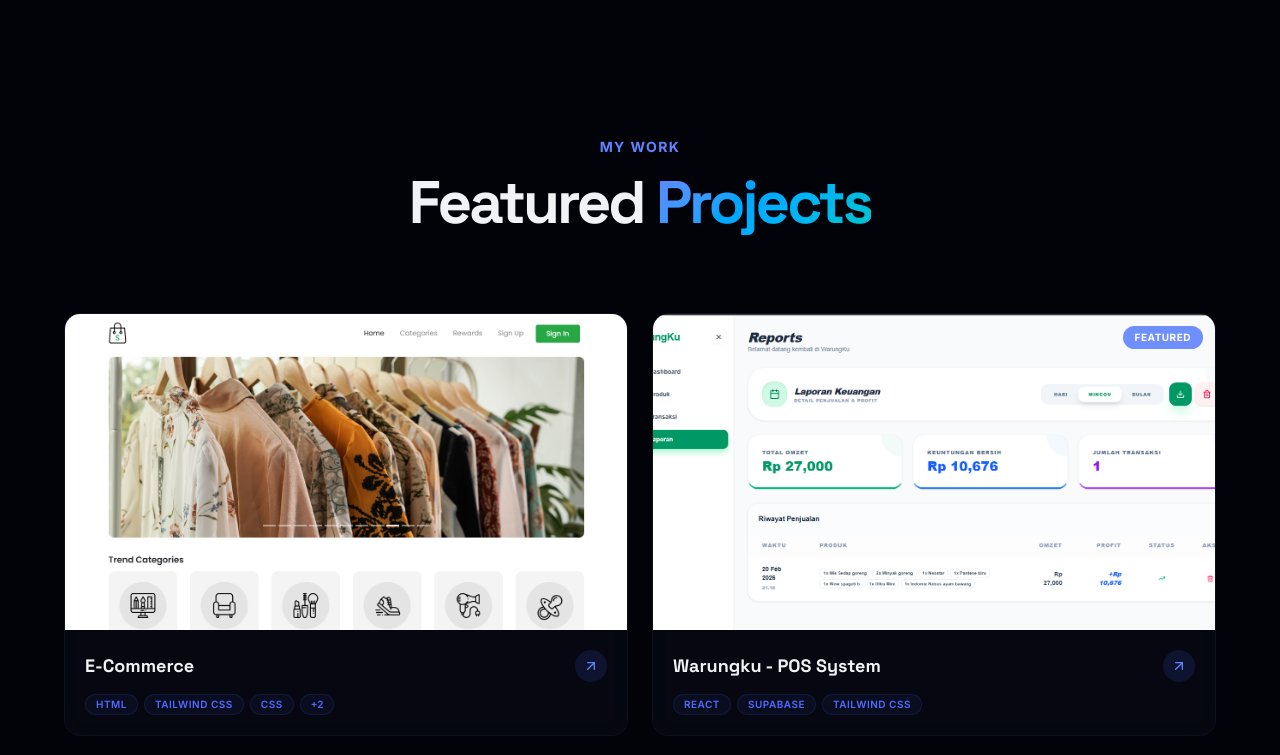
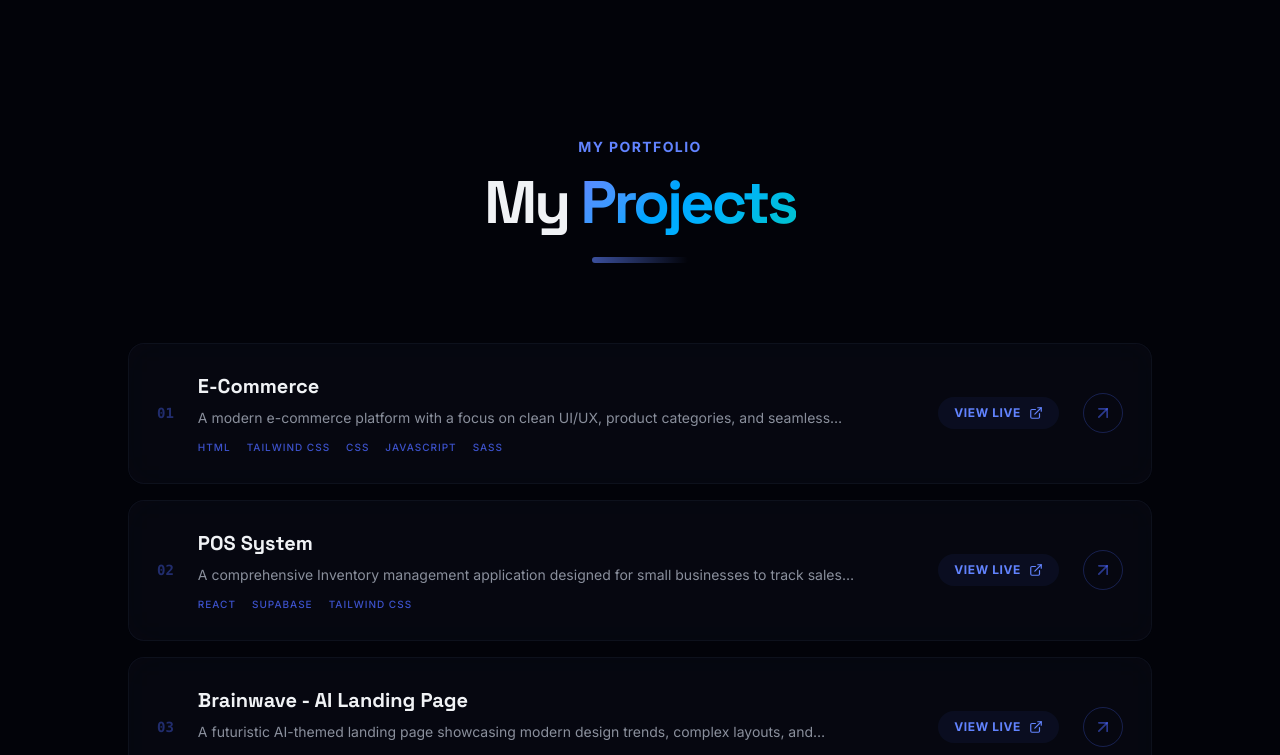
Before and after one commit to mraihanhatim04/Portfolio-FrontEnd, a React (Vite) app: page / in a window 1280 px wide. Shown: the part 4420-5175 px from the top of the page. Built offline with nearby package versions, Linux system fonts and the light colour scheme.

Commit message:
redesign project section

```diff
--- a/index.html
+++ b/index.html
@@ -4,7 +4,7 @@
     <meta charset="UTF-8" />
     <meta name="viewport" content="width=device-width, initial-scale=1.0" />
     <meta name="description" content="Muhammad Raihan Hatim - Front-End Developer Portfolio. Showcasing experience in React, TypeScript, and modern web development." />
-    <title>Raihan Hatim</title>
+    <title>MRaihanHatim</title>
   </head>
   <body>
     <div id="root"></div>
--- a/src/components/projects.tsx
+++ b/src/components/projects.tsx
@@ -1,7 +1,5 @@
 import { motion } from "framer-motion";
-import { Badge } from "@/components/ui/badge";
 import { ExternalLink, ArrowUpRight } from "lucide-react";
-import { Button } from "@/components/ui/button";
 import storeslicing from "@/assets/projects/storeslicing.png";
 import warungku from "@/assets/projects/warungku.png";
 import brainwave from "@/assets/projects/brainwave.png";
@@ -20,7 +18,7 @@ const projects = [
     featured: false,
   },
   {
-    title: "Warungku - POS System",
+    title: "POS System",
     description:
       "A comprehensive Inventory management application designed for small businesses to track sales and stock efficiently.",
     image: warungku,
@@ -46,6 +44,7 @@ const projects = [
     demo: "https://hoobank-six-tau.vercel.app/",
     featured: false,
   },
+
   {
     title: "Admin Dashboard",
     description:
@@ -80,13 +79,12 @@ const containerVariants = {
 };
 
 const cardVariants = {
-  hidden: { opacity: 0, y: 50, scale: 0.92 },
+  hidden: { opacity: 0, y: 30 },
   visible: {
     opacity: 1,
     y: 0,
-    scale: 1,
     transition: {
-      duration: 0.6,
+      duration: 0.5,
       ease: [0.22, 1, 0.36, 1] as [number, number, number, number],
     },
   },
@@ -110,109 +108,65 @@ export function Projects() {
           className="mb-20 text-center"
         >
           <span className="mb-4 inline-block text-sm font-bold tracking-widest text-accent uppercase">
-            My Work
+            My Portfolio
           </span>
-          <h2 className="text-4xl font-extrabold tracking-tighter font-display sm:text-5xl md:text-6xl">
-            Featured <span className="gradient-text">Projects</span>
+          <h2 className="text-4xl font-extrabold tracking-tighter font-display sm:text-5xl md:text-6xl mb-6">
+            My <span className="gradient-text">Projects</span>
           </h2>
+          <div className="h-1.5 w-24 bg-linear-to-r from-accent to-accent-secondary mx-auto rounded-full opacity-60" />
         </motion.div>
 
-        {/* Bento Grid */}
+        {/* Project List (Unified for all projects) */}
         <motion.div
           variants={containerVariants}
           initial="hidden"
           whileInView="visible"
           viewport={{ once: true, margin: "-100px" }}
-          className="mx-auto max-w-6xl grid gap-6 grid-cols-1 sm:grid-cols-2"
+          className="mx-auto max-w-5xl space-y-4"
         >
-          {projects.map((project, index) => {
-            const isFeatured = project.featured;
-
-            return (
-              <motion.div
-                key={index}
-                variants={cardVariants}
-                className={`group relative`}
+          {projects.map((project, index) => (
+            <motion.div key={index} variants={cardVariants}>
+              <a
+                href={project.demo}
+                target="_blank"
+                rel="noopener noreferrer"
+                className="block group"
               >
-                <div className="relative h-full glass-card rounded-2xl overflow-hidden transition-all duration-500 hover:border-accent/30 hover:glow-sm">
-                  {/* Image */}
-                  <div className="relative aspect-video overflow-hidden">
-                    <img
-                      src={project.image}
-                      alt={project.title}
-                      className="h-full w-full object-cover transition-transform duration-700 group-hover:scale-110"
-                    />
-                    {/* Gradient Overlay on Hover */}
-                    <div className="absolute inset-0 bg-linear-to-t from-black/80 via-black/20 to-transparent opacity-0 transition-opacity duration-500 group-hover:opacity-100" />
-
-                    {/* Overlay Content */}
-                    <div className="absolute inset-0 flex flex-col justify-end p-5 opacity-0 translate-y-4 transition-all duration-500 group-hover:opacity-100 group-hover:translate-y-0">
-                      <p className="text-sm text-white/80 line-clamp-2 mb-3">
+                <div className="glass-card rounded-2xl p-5 sm:p-7 flex flex-col md:flex-row md:items-center justify-between gap-6 transition-all duration-300 hover:border-accent/40 hover:glow-sm hover:translate-x-1 translate-z-0">
+                  <div className="flex items-center gap-6">
+                    <span className="hidden sm:block text-sm font-bold text-accent/30 font-mono">
+                      {String(index + 1).padStart(2, '0')}
+                    </span>
+                    <div>
+                      <h3 className="text-xl font-bold font-display group-hover:gradient-text transition-all duration-300">
+                        {project.title}
+                      </h3>
+                      <p className="text-sm text-muted-foreground mt-2 line-clamp-2 md:line-clamp-1 max-w-2xl">
                         {project.description}
                       </p>
-                      <Button
-                        size="sm"
-                        className="w-fit rounded-full bg-white/20 text-white backdrop-blur-md border border-white/20 hover:bg-white/30 gap-2"
-                        asChild
-                      >
-                        <a
-                          href={project.demo}
-                          target="_blank"
-                          rel="noopener noreferrer"
-                        >
-                          <ExternalLink className="h-3.5 w-3.5" />
-                          Live Demo
-                        </a>
-                      </Button>
+                      <div className="flex flex-wrap gap-x-4 gap-y-1 mt-3">
+                        {project.tech.map((t) => (
+                          <span key={t} className="text-[10px] uppercase tracking-widest text-accent/60 font-medium">
+                            {t}
+                          </span>
+                        ))}
+                      </div>
                     </div>
-
-                    {/* Featured badge */}
-                    {isFeatured && (
-                      <div className="absolute top-3 right-3 rounded-full bg-accent/90 px-3 py-1 text-[10px] font-bold text-white uppercase tracking-wider backdrop-blur-sm">
-                        Featured
-                      </div>
-                    )}
                   </div>
 
-                  {/* Card Body */}
-                  <div className="p-5">
-                    <div className="flex items-center justify-between mb-3">
-                      <h3 className="text-lg font-bold font-display transition-colors group-hover:gradient-text">
-                        {project.title}
-                      </h3>
-                      <a
-                        href={project.demo}
-                        target="_blank"
-                        rel="noopener noreferrer"
-                        className="flex items-center justify-center h-8 w-8 rounded-full bg-accent/10 text-accent transition-all duration-300 hover:bg-accent hover:text-white hover:scale-110"
-                      >
-                        <ArrowUpRight className="h-4 w-4" />
-                      </a>
+                  <div className="flex items-center justify-between md:justify-end gap-6 border-t md:border-t-0 border-accent/10 pt-4 md:pt-0 mt-2 md:mt-0">
+                    <div className="flex items-center gap-2 px-4 py-2 rounded-full bg-accent/5 text-accent text-xs font-bold uppercase tracking-wider group-hover:bg-accent group-hover:text-white transition-all duration-300">
+                      View Live
+                      <ExternalLink className="h-3.5 w-3.5" />
                     </div>
-                    <div className="flex flex-wrap gap-1.5">
-                      {project.tech.slice(0, isFeatured ? 5 : 3).map((t) => (
-                        <Badge
-                          key={t}
-                          variant="secondary"
-                          className="bg-accent/5 text-accent/80 border-accent/10 text-[10px] uppercase tracking-wider"
-                        >
-                          {t}
-                        </Badge>
-                      ))}
-                      {project.tech.length > (isFeatured ? 5 : 3) && (
-                        <Badge
-                          variant="secondary"
-                          className="bg-accent/5 text-accent/80 border-accent/10 text-[10px]"
-                        >
-                          +{project.tech.length - (isFeatured ? 5 : 3)}
-                        </Badge>
-                      )}
+                    <div className="hidden sm:flex h-10 w-10 rounded-full border border-accent/20 items-center justify-center text-accent/40 group-hover:border-accent group-hover:text-accent transition-all duration-300 transform group-hover:rotate-12 translate-z-0">
+                      <ArrowUpRight className="h-5 w-5" />
                     </div>
                   </div>
                 </div>
-              </motion.div>
-            );
-          })}
+              </a>
+            </motion.div>
+          ))}
         </motion.div>
       </div>
     </section>
```
